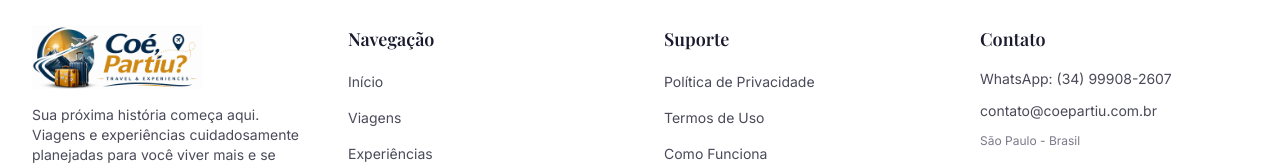
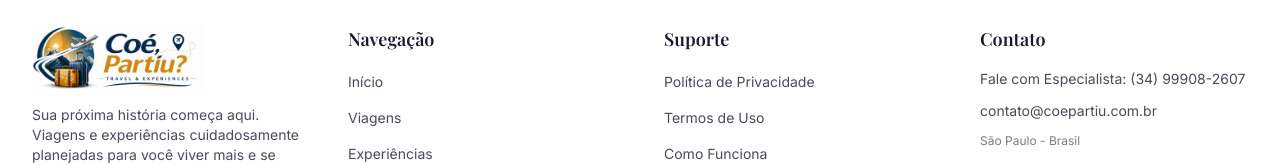
Before and after one commit to coepartiu-travel/sitecoepartiu, a Next.js app: page / in a window 1280 px wide. Shown: the part 4263-4428 px from the top of the page. Built offline with nearby package versions, Linux system fonts and the light colour scheme; a web font is replaced by a local one.

Commit message:
Update Footer.tsx

```diff
--- a/src/components/layout/Footer.tsx
+++ b/src/components/layout/Footer.tsx
@@ -38,7 +38,7 @@ const social = [
     icon: Facebook,
   },
   {
-    name: 'WhatsApp',
+    name: 'Fale com Especialista',
     href: 'https://wa.me/5534999082607?text=Olá! Conheci a COÉ, PARTIU? Travel & Experiences e gostaria de planejar uma viagem.',
     icon: Send,
   },
@@ -125,7 +125,7 @@ export function Footer() {
                   rel="noopener noreferrer"
                   className="hover:text-primary transition-colors"
                 >
-                  WhatsApp: (34) 99908-2607
+                  Fale com Especialista: (34) 99908-2607
                 </a>
               </li>
               <li>
```
